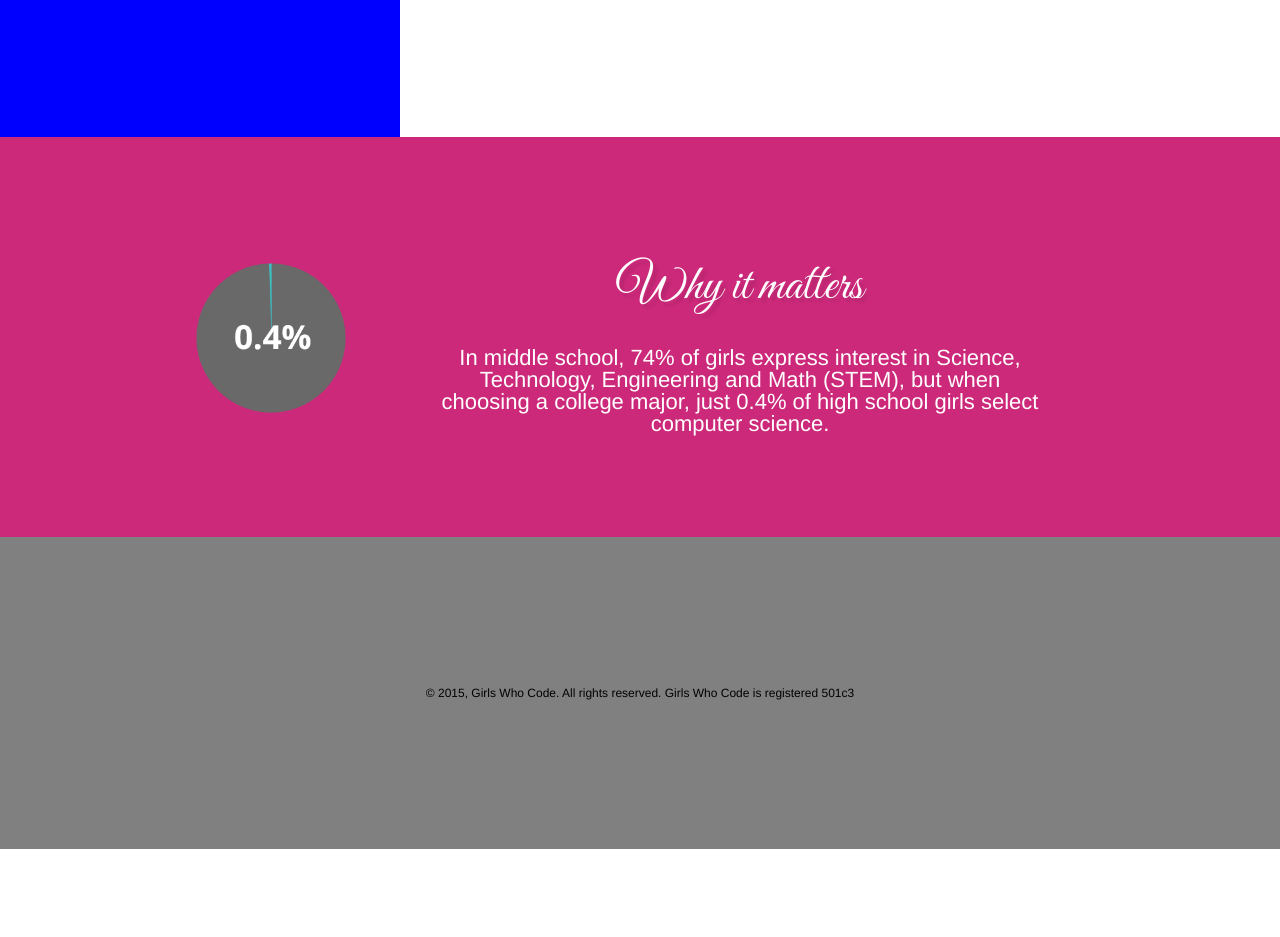
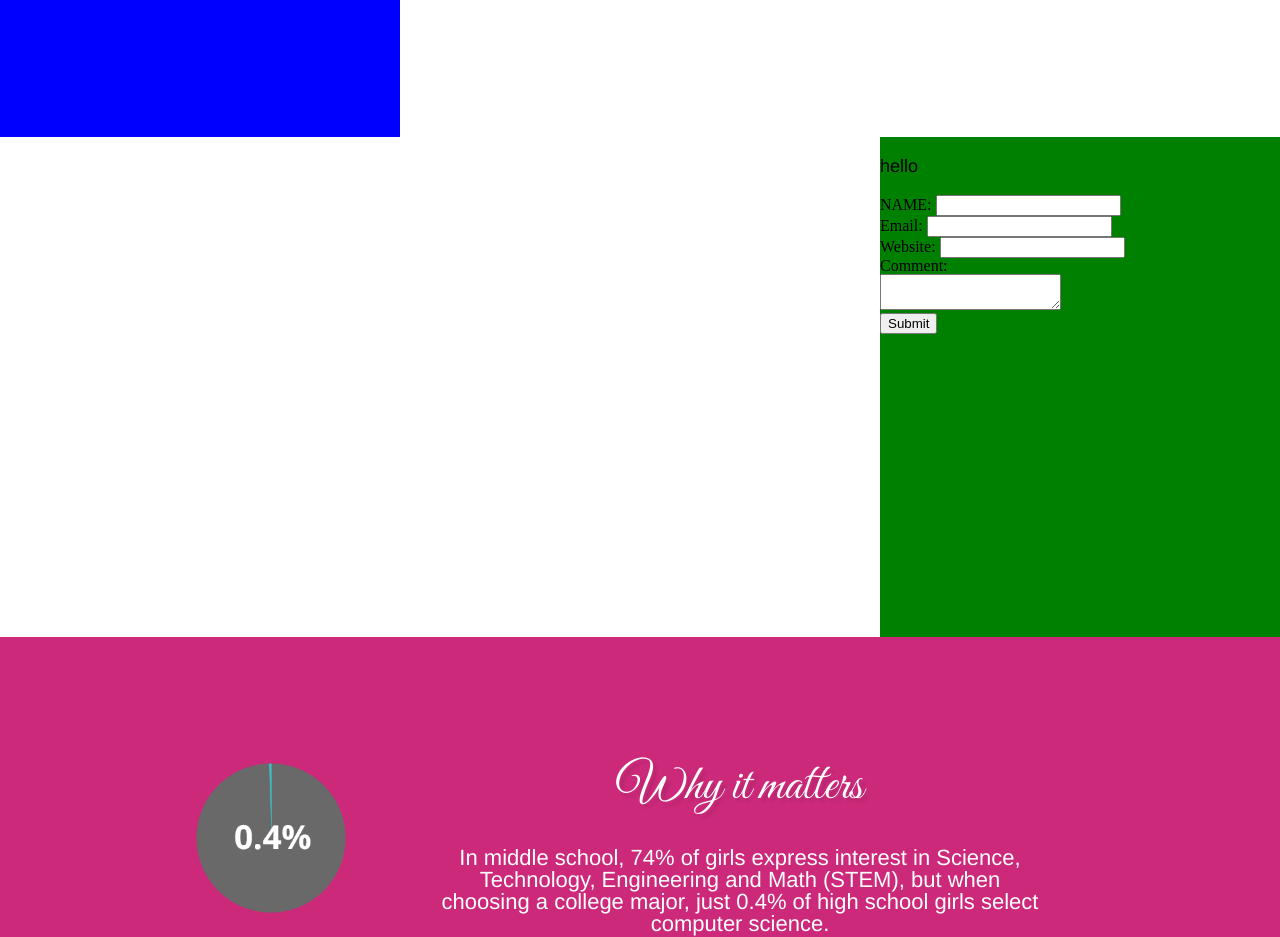
Before and after one commit to khogan9713/Causes-Website, a plain HTML site: page getinvolved.html in a window 1280 px wide. Shown: the part 1180-2117 px from the top of the page. Before the commit the page ends 2029 px from the top, so only its background shows below. Drawn offline with Linux system fonts and the light colour scheme.

Commit message:
added form need to format

```diff
--- a/css/stylesheet.css
+++ b/css/stylesheet.css
@@ -201,9 +201,17 @@ h6 {
 	background-color: blue;
 	width:400px;
 	height: 500px;
+	float; left;
 }
 .maingetinvolved h4 {
 	padding-top: 200px;
 	margin: 50px;
 	text-align: center;
 }
+.aside {
+	background-color: green;
+	float: right;
+	width:400px;
+	height: 500px;
+
+}
--- a/getinvolved.html
+++ b/getinvolved.html
@@ -44,6 +44,28 @@
 
 				</div>
 
+			<div class="aside">
+				<p>hello</p>
+				<form method='post'>
+					  NAME: <input type='text' name='name' id='name' /><br />
+
+					  Email: <input type='text' name='email' id='email' /><br />
+
+					  Website: <input type='text' name='website' id='website' /><br />
+
+					  Comment:<br />
+					  <textarea name='comment' id='comment'></textarea><br />
+
+					  <input type='hidden' name='articleid' id='articleid' value='<? echo $_GET["id"]; ?>' />
+
+					  <input type='submit' value='Submit' />
+				</form>
+
+			</div>
+
+			<div class="clearfix"></div>
+
+
 
 			<div class="whyitmatters">
 				<div class="whyitmattersimage">
```
Also changed, not shown: clubs.html (+1 -1 lines).
